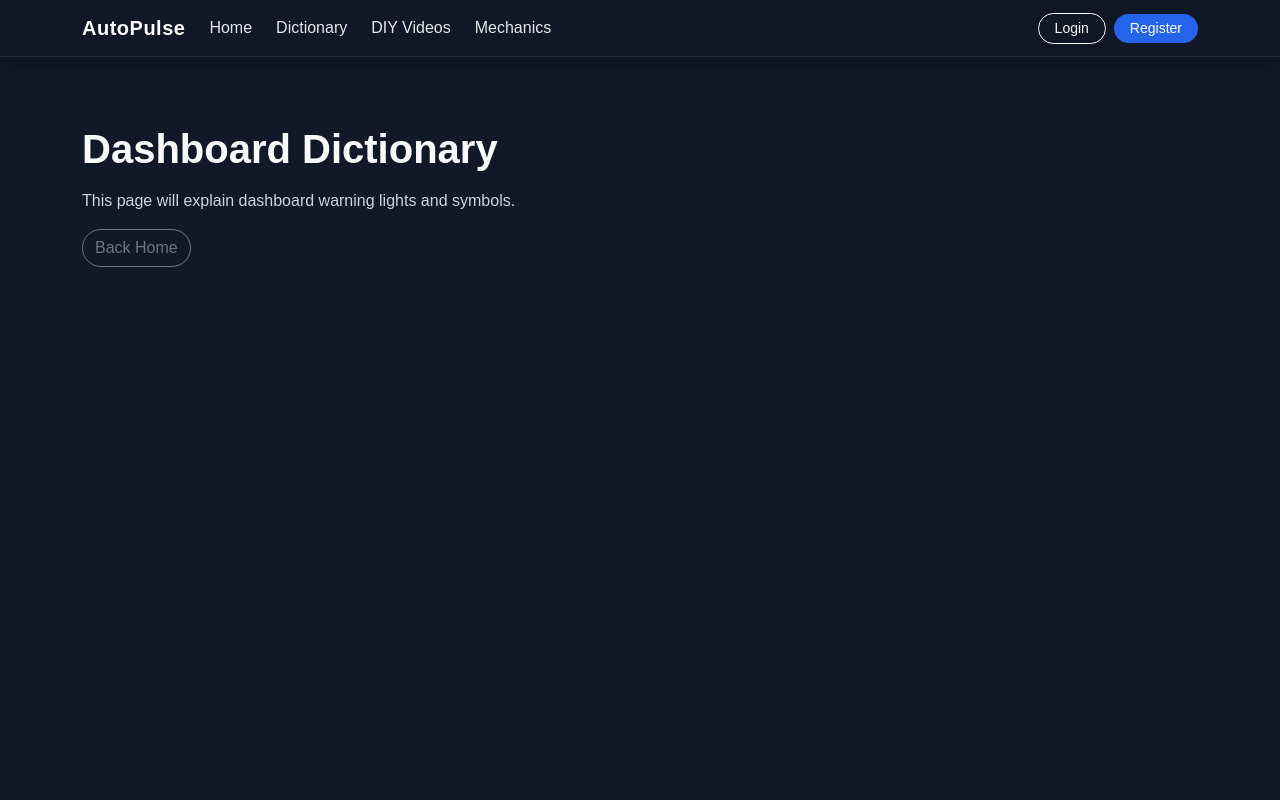
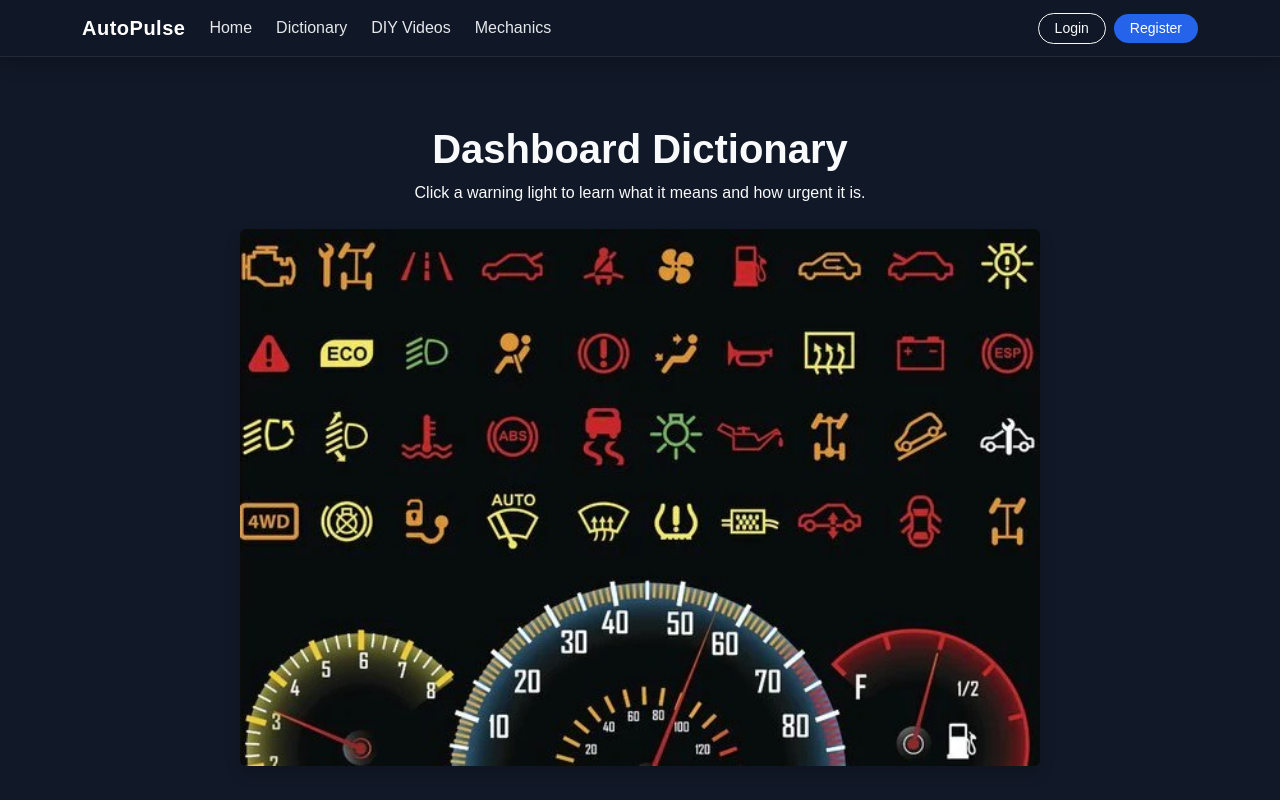
Before and after one commit to crivera193/SoftwareEngProject, a Django app: page /dashboard-dictionary/ in a window 1280 px wide. Run offline with Django 4.2, Linux system fonts and the light colour scheme.

Commit message:
added dashboard dictionary with clickable lights

```diff
--- a/newApp/templates/newApp/dashboard_dictionary.html
+++ b/newApp/templates/newApp/dashboard_dictionary.html
@@ -1,9 +1,136 @@
 {% extends "newApp/base.html" %}
+{% load static %}
+
+{% block title %}Dashboard Dictionary | AutoPulse{% endblock %}
 
 {% block content %}
-<div class="container py-5">
-    <h1 class="fw-bold mb-3">Dashboard Dictionary</h1>
-    <p class="text-muted">This page will explain dashboard warning lights and symbols.</p>
-    <a href="{% url 'home' %}" class="btn btn-outline-secondary rounded-pill">Back Home</a>
+<div class="container mt-5">
+    <div class="text-center mb-4">
+        <h1 class="fw-bold">Dashboard Dictionary</h1>
+        <p>Click a warning light to learn what it means and how urgent it is.</p>
+    </div>
+
+    <div class="dashboard-wrapper mx-auto">
+        <img src="{% static 'newApp/images/dashboard_dictionary.jpg' %}"
+             alt="Dashboard warning lights"
+             class="img-fluid rounded shadow"
+             style="max-width: 800px; width: 100%;">
+
+        <!-- Check Engine -->
+        <button class="hotspot"
+                style="top: 2%; left: 0%; width: 9%; height: 12%;"
+                data-bs-toggle="modal"
+                data-bs-target="#lightModal"
+                data-name="Check Engine Light"
+                data-meaning="This light means the engine or emissions system may have a problem."
+                data-urgency="Medium to High"
+                data-action="Check the gas cap first. If the light stays on, get the car inspected soon."
+                data-diy="/diy-videos/">
+        </button>
+
+        <!-- Brake Warning -->
+        <button class="hotspot"
+                style="top: 18%; left: 41%; width: 9%; height: 12%;"
+                data-bs-toggle="modal"
+                data-bs-target="#lightModal"
+                data-name="Brake Warning Light"
+                data-meaning="This light may mean a brake system problem or that the parking brake is on."
+                data-urgency="High"
+                data-action="Check the parking brake. If the light stays on, inspect brakes immediately."
+                data-diy="/diy-videos/">
+        </button>
+
+        <!-- Battery -->
+        <button class="hotspot"
+                style="top: 18%; left: 81%; width: 9%; height: 12%;"
+                data-bs-toggle="modal"
+                data-bs-target="#lightModal"
+                data-name="Battery Light"
+                data-meaning="This light means the battery is not charging correctly."
+                data-urgency="Medium"
+                data-action="Limit electrical use and have the battery or alternator checked."
+                data-diy="/diy-videos/">
+        </button>
+
+        <!-- Oil Pressure -->
+        <button class="hotspot"
+                style="top: 34%; left: 59%; width: 9%; height: 12%;"
+                data-bs-toggle="modal"
+                data-bs-target="#lightModal"
+                data-name="Oil Pressure Light"
+                data-meaning="This light means your engine may not be getting enough oil pressure."
+                data-urgency="High"
+                data-action="Stop driving when safe and check the oil level immediately."
+                data-diy="/diy-videos/">
+        </button>
+
+        <!-- Tire Pressure -->
+        <button class="hotspot"
+                style="top: 49%; left: 50%; width: 9%; height: 12%;"
+                data-bs-toggle="modal"
+                data-bs-target="#lightModal"
+                data-name="Tire Pressure Light"
+                data-meaning="This light means one or more tires may have low pressure."
+                data-urgency="Low to Medium"
+                data-action="Check all tires and fill them to the recommended PSI."
+                data-diy="/diy-videos/">
+        </button>
+    </div>
 </div>
+
+<div class="modal fade" id="lightModal" tabindex="-1" aria-hidden="true">
+    <div class="modal-dialog modal-dialog-centered">
+        <div class="modal-content text-dark">
+            <div class="modal-header">
+                <h5 class="modal-title" id="modalTitle">Light Info</h5>
+                <button type="button" class="btn-close" data-bs-dismiss="modal" aria-label="Close"></button>
+            </div>
+            <div class="modal-body">
+                <p><strong>Meaning:</strong> <span id="modalMeaning"></span></p>
+                <p><strong>Urgency:</strong> <span id="modalUrgency"></span></p>
+                <p><strong>What to do:</strong> <span id="modalAction"></span></p>
+            </div>
+            <div class="modal-footer">
+                <a id="modalDIY" href="#" class="btn btn-primary">Go to DIY Videos</a>
+                <button type="button" class="btn btn-secondary" data-bs-dismiss="modal">Close</button>
+            </div>
+        </div>
+    </div>
+</div>
+
+<style>
+.dashboard-wrapper {
+    position: relative;
+    max-width: 800px;
+}
+
+.hotspot {
+    position: absolute;
+    background: transparent;
+    border: 2px solid transparent;
+    cursor: pointer;
+    border-radius: 8px;
+}
+
+.hotspot:hover {
+    border: 2px solid white;
+    background-color: rgba(255,255,255,0.15);
+}
+</style>
+
+<script>
+document.addEventListener("DOMContentLoaded", function () {
+    const modal = document.getElementById("lightModal");
+
+    modal.addEventListener("show.bs.modal", function (event) {
+        const button = event.relatedTarget;
+
+        document.getElementById("modalTitle").textContent = button.getAttribute("data-name");
+        document.getElementById("modalMeaning").textContent = button.getAttribute("data-meaning");
+        document.getElementById("modalUrgency").textContent = button.getAttribute("data-urgency");
+        document.getElementById("modalAction").textContent = button.getAttribute("data-action");
+        document.getElementById("modalDIY").href = button.getAttribute("data-diy");
+    });
+});
+</script>
 {% endblock %}
```
Also changed, not shown: newApp/static/newApp/images/dashboard_dictionary.jpg (added).
